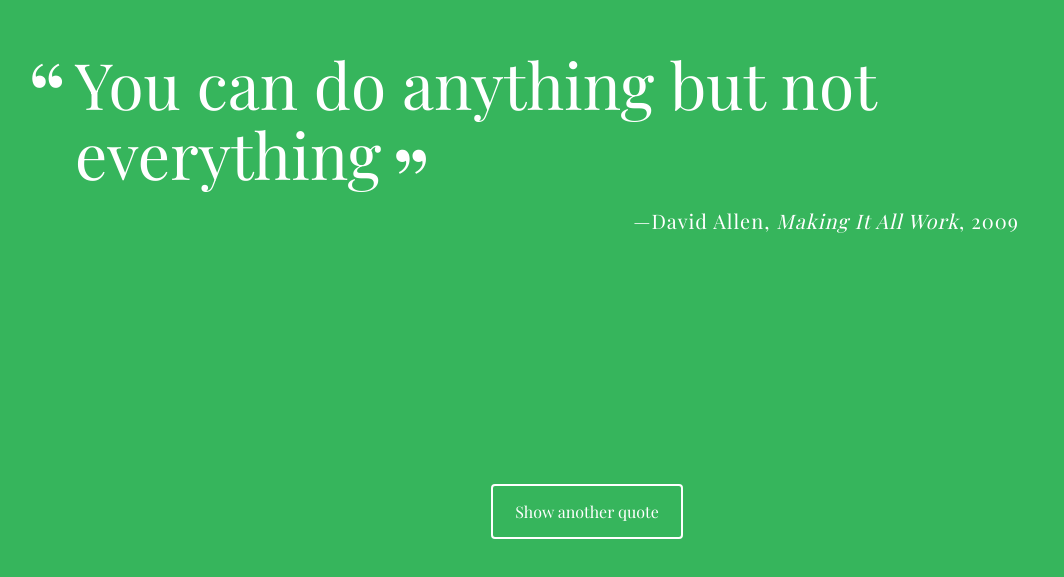
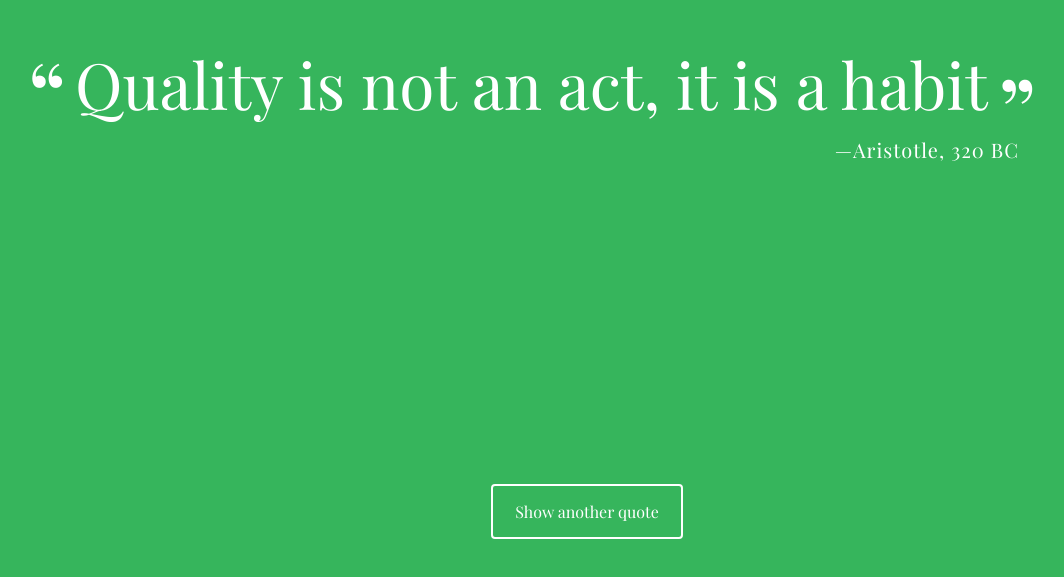
Before and after one commit to BabaSar/Project-1-Random-Quote-Generator, a plain HTML site: page index.html in a window 1280 px wide. Shown: the part 111-688 px from the top of the page, without its empty margins (53-1117 px from the left). Drawn offline with nearby package versions, Linux system fonts and the light colour scheme; a web font is replaced by a local one.

Commit message:
changed default quote on load
changed the default quote to one that I have found of Aristotle

```diff
--- a/index.html
+++ b/index.html
@@ -10,8 +10,8 @@
 <body>
   <div class="container">
     <div id="quote-box">
-      <p class="quote">You can do anything but not everything</p>
-      <p class="source">David Allen<span class="citation">Making It All Work</span><span class="year">2009</span></p>
+      <p class="quote">Quality is not an act, it is a habit</p>
+      <p class="source">Aristotle<span class="year">320 BC</span></p>
     </div>
     <button id="loadQuote">Show another quote</button>
   </div>
```
